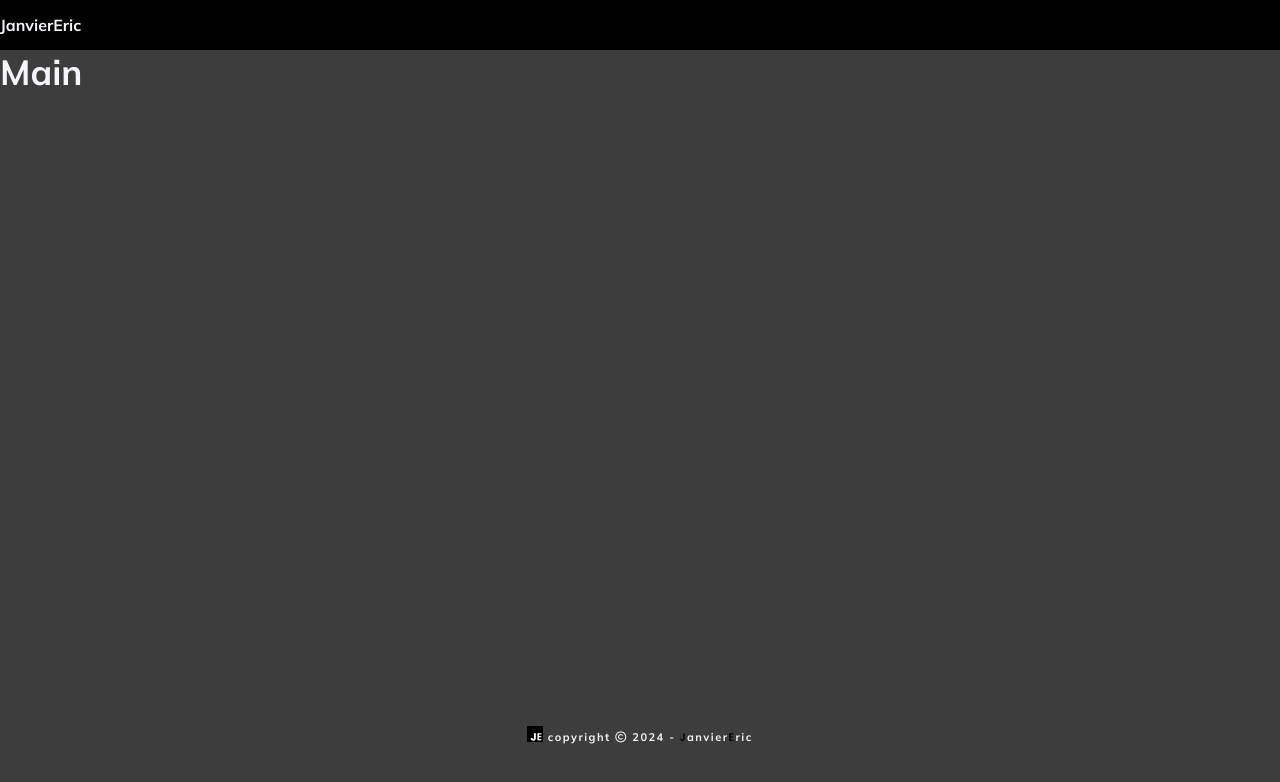
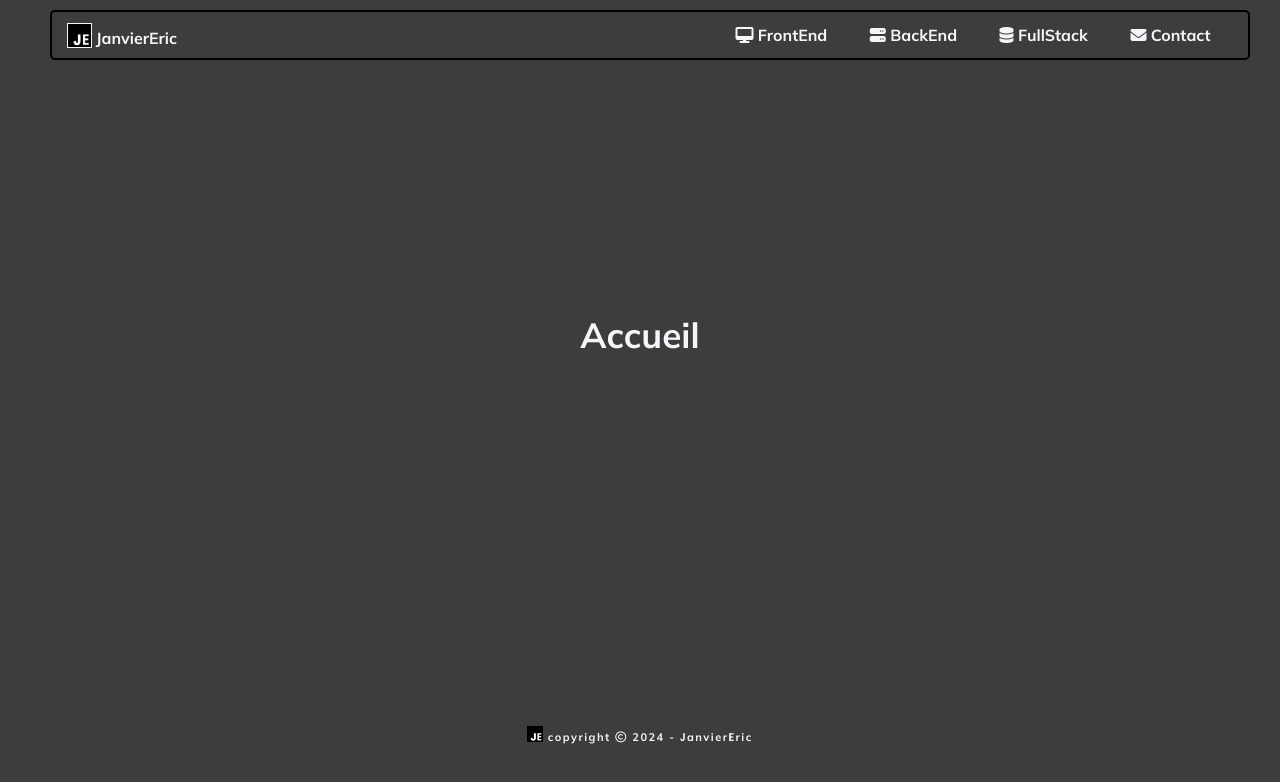
Before and after one commit to janviereric/janviereric, a website built with Vite: page src/index.html in a window 1280 px wide. Built offline with nearby package versions, Linux system fonts and the light colour scheme.

Commit message:
Mise en place du header

```diff
--- a/src/assets/javascripts/exports.js
+++ b/src/assets/javascripts/exports.js
@@ -0,0 +1 @@
+export { header } from "/assets/javascripts/header.js";
--- /dev/null
+++ b/src/assets/javascripts/header.js
@@ -0,0 +1,22 @@
+import "/assets/sass/exports.scss";
+import janviereric from "/assets/images/janviereric.jpg";
+
+export const header = () => {
+  const headerContent = document.querySelector("header");
+  headerContent.innerHTML = `
+    <div id="container-header">
+      <div class="container-logo">
+        <div class="logo-image">
+            <img src="${janviereric}" alt="Janvier Eric" />
+        </div>
+        <div class="logo-name">JanvierEric</div>
+      </div>
+      <ul id="container-menu">
+        <li><i class="fa-solid fa-desktop icon-frontend"></i> FrontEnd </li>
+        <li><i class="fa-solid fa-server icon-backend"></i> BackEnd </li>
+        <li><i class="fa-solid fa-database icon-fullstack"></i> FullStack </li>
+        <li><i class="fa-solid fa-envelope icon-contact"></i> Contact </li>
+      </ul>
+    </div>
+  `;
+};
--- a/src/assets/sass/_body.scss
+++ b/src/assets/sass/_body.scss
@@ -8,7 +8,7 @@ body {
   display: grid;
   grid:
     "header" auto
-    "content" 1fr
+    "main" 1fr
     "footer" auto /
     auto;
 }
--- a/src/assets/sass/_footer.scss
+++ b/src/assets/sass/_footer.scss
@@ -15,11 +15,9 @@ footer {
   }
   .j {
     font-family: var(--logo);
-    color: var(--je);
   }
 
   .e {
     font-family: var(--logo);
-    color: var(--je);
   }
 }
--- a/src/assets/sass/_header.scss
+++ b/src/assets/sass/_header.scss
@@ -1,8 +1,101 @@
+@use "./media-queries" as *;
+
 header {
-  background-color: var(--primary);
   color: var(--light);
-  height: 5rem;
-  display: flex;
-  align-items: center;
-  font-weight: bold;
+  @include phone {
+    background-color: var(--primary);
+  }
+  @include tablet {
+    background-color: var(--primary);
+  }
+  @include laptop {
+    margin-left: 1rem;
+    margin-right: 1rem;
+  }
+  @include computer {
+    margin-left: 1rem;
+    margin-right: 1rem;
+    width: 100%;
+    display: flex;
+    justify-content: center;
+    align-items: center;
+  }
+  #container-header {
+    height: 5rem;
+    display: flex;
+    align-items: center;
+    justify-content: space-between;
+    font-weight: bold;
+    @include laptop {
+      padding-right: 1rem;
+      padding-left: 1rem;
+      margin-top: 1rem;
+      border: 0.2rem var(--primary) solid;
+      border-radius: 0.5rem;
+    }
+    @include computer {
+      width: 120rem;
+      position: fixed;
+      margin-top: 7rem;
+      border: 0.2rem var(--primary) solid;
+      border-radius: 0.5rem;
+    }
+    .container-logo {
+      display: flex;
+      align-items: flex-end;
+      width: 12rem;
+      padding: 0.5rem;
+      margin-left: 1rem;
+      border-radius: 0.3rem;
+      justify-content: space-between;
+      cursor: pointer;
+      transition: all 0.2s;
+      .logo-image {
+        img {
+          height: 2.5rem;
+          width: 2.5rem;
+          border: 0.1rem var(--light) solid;
+          float: right;
+        }
+      }
+      &:hover {
+        transition: all 0.2s;
+        background-color: var(--light);
+        color: var(--je);
+        img {
+          border: 0.1rem var(--primary) solid;
+        }
+      }
+    }
+
+    #container-menu {
+      display: flex;
+      justify-content: space-evenly;
+      align-items: center;
+      width: 55rem;
+      li {
+        cursor: pointer;
+        padding: 0.5rem;
+        transition: all 0.2s;
+      }
+      li:hover {
+        transition: all 0.2s;
+        background-color: var(--light);
+        color: var(--dark);
+        border-radius: 0.3rem;
+        .icon-frontend {
+          color: var(--frontend);
+        }
+        .icon-backend {
+          color: var(--backend);
+        }
+        .icon-fullstack {
+          color: var(--fullstack);
+        }
+        .icon-contact {
+          color: var(--contact);
+        }
+      }
+    }
+  }
 }
--- a/src/assets/sass/_reset.scss
+++ b/src/assets/sass/_reset.scss
@@ -12,6 +12,7 @@ body {
   font-size: 1.6rem; // 1rem = 10px
   color: var(--dark);
   font-family: var(--basic);
+  cursor: default;
 }
 
 h1 {
--- a/src/assets/sass/_variables.scss
+++ b/src/assets/sass/_variables.scss
@@ -33,4 +33,10 @@
   // shadow
   --shadow: 0 0.1rem 0.2rem 0 rgba(60, 64, 67, 0.3),
     0 0.1rem 0.3rem 0.1rem rgba(60, 64, 67, 0.15);
+
+  // icons
+  --frontend: #dd1b16;
+  --backend: #228b22;
+  --fullstack: #1e90ff;
+  --contact: #fca426;
 }
--- a/src/index.html
+++ b/src/index.html
@@ -23,15 +23,14 @@
 
   <body>
     <div class="container">
-      <header>JanvierEric</header>
-
+      <header></header>
       <main>
-        <h1>Main</h1>
+        <h1>Accueil</h1>
       </main>
 
       <footer>
         <p>
-          <img src="./assets/images/janviereric.jpg" alt="JanvierEric" />
+          <img src="./assets/images/janviereric.jpg" alt="Janvier Eric" />
           copyright <i class="fa-regular fa-copyright"></i> 2024 -
           <span class="j">J</span>anvier<span class="e">E</span>ric
         </p>
--- a/src/index.js
+++ b/src/index.js
@@ -1,2 +1,5 @@
 import "./assets/sass/exports.scss";
 import "./index.scss";
+import { header } from "/assets/javascripts/exports.js";
+
+header();
--- a/src/index.scss
+++ b/src/index.scss
@@ -1,3 +1,6 @@
 main {
   color: var(--light);
+  display: flex;
+  justify-content: center;
+  align-items: center;
 }
```
